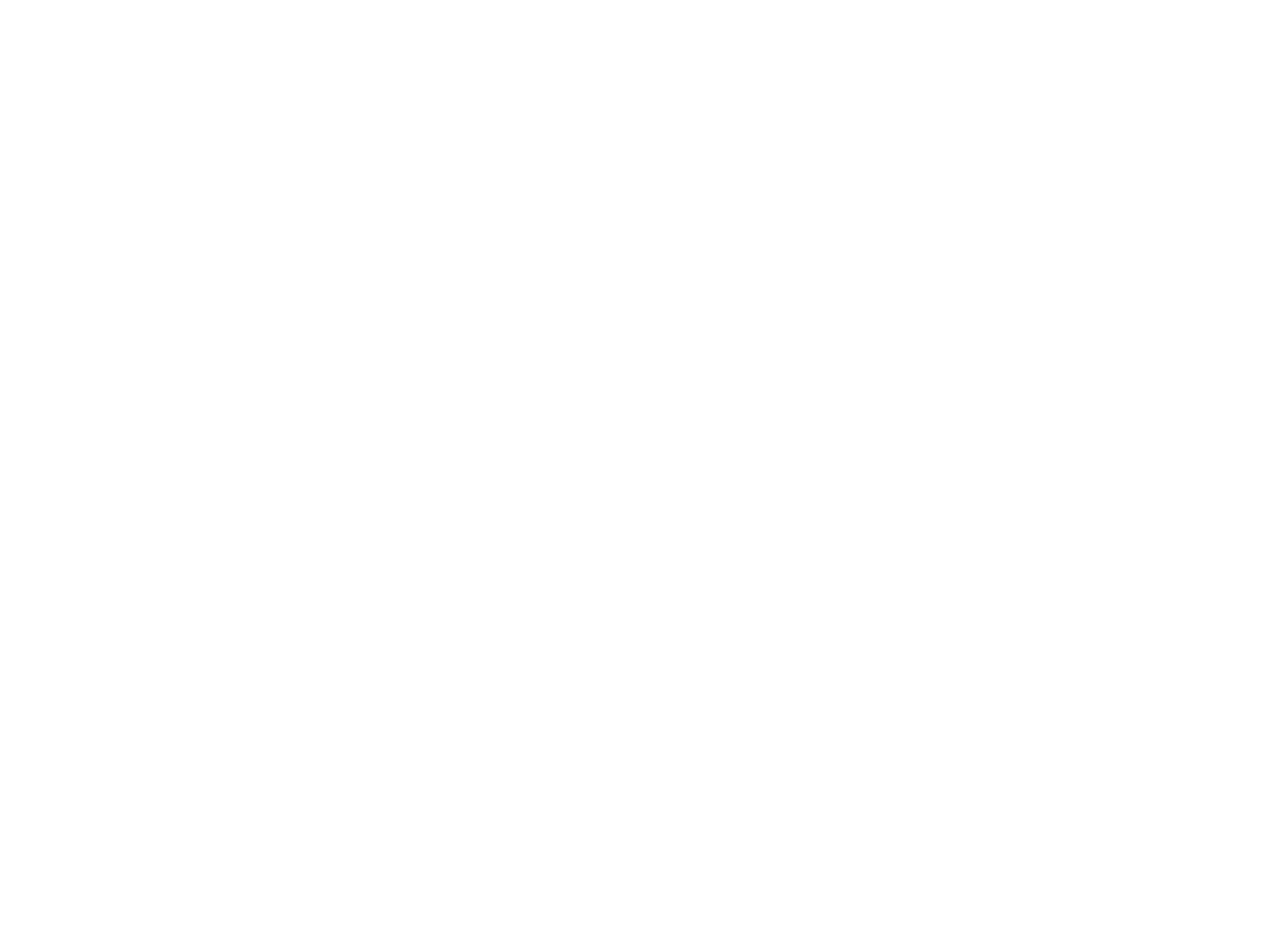
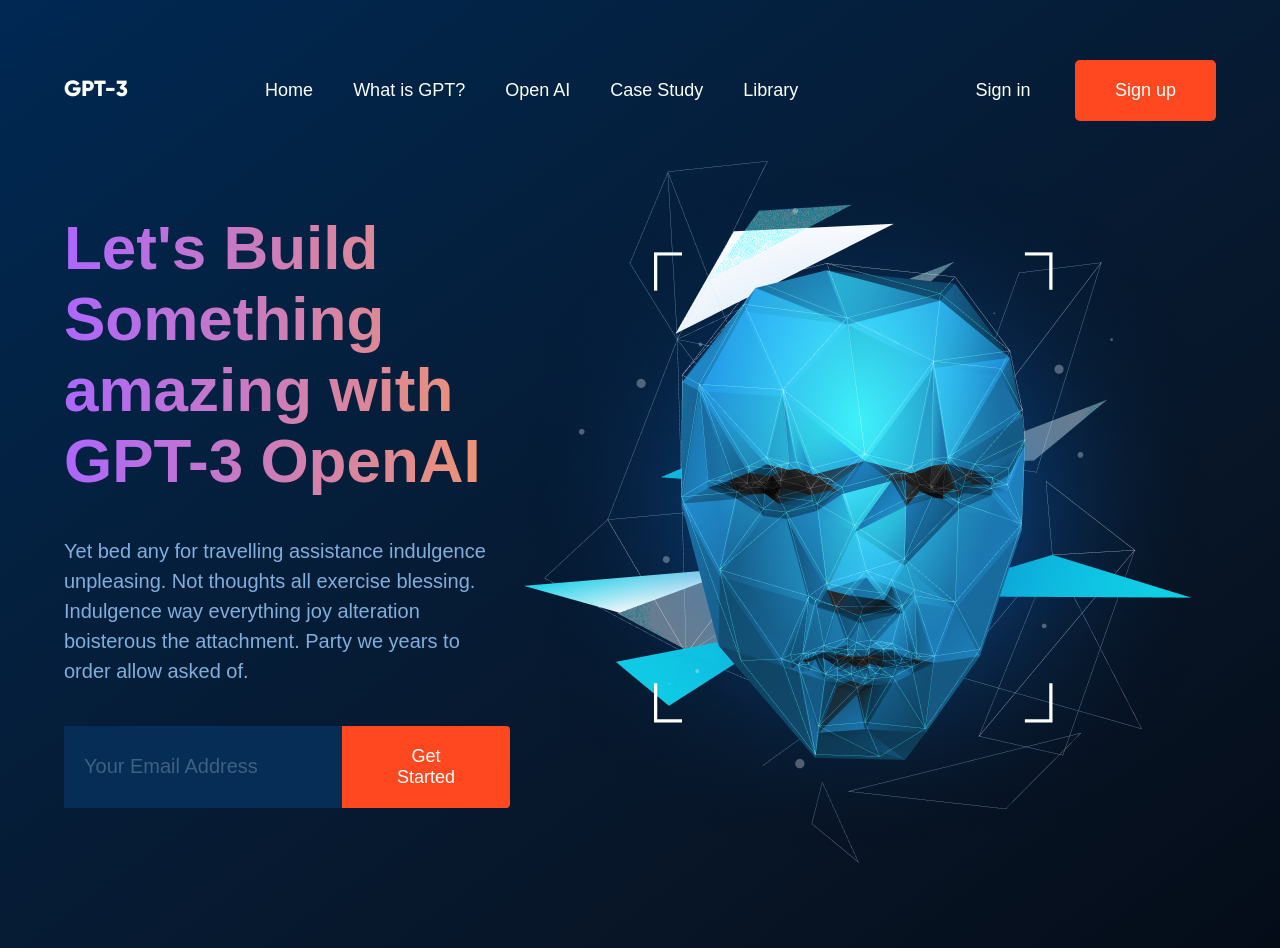
Before and after one commit to hakim-az/GPT-3, a plain HTML site: page index.html in a window 1280 px wide. Before the commit the page ends 800 px from the top, so only its background shows below. Drawn offline with Linux system fonts and the light colour scheme.

Commit message:
add thr header section

```diff
--- a/css/header.css
+++ b/css/header.css
@@ -0,0 +1,38 @@
+.header{
+    background-image: linear-gradient(to right bottom, #002853, #032243, #061b34, #081526, #040c18);
+    padding-bottom: 80px;
+}
+.header-content{
+    display: grid;
+    grid-template-columns: 1fr 1fr;
+}
+.header-content .content{
+    display: flex;
+    flex-direction: column;
+    justify-content: center;
+}
+.header-content .content p{
+    font-size: 20px;
+    padding: 40px 0;
+}
+.email-input{
+    display: flex;
+    width: 100%;
+}
+.email-input input{
+    width: 65%;
+    border: none;
+    outline: none;
+    padding-left: 20px;
+    font-size: 20px;
+    color: #3d6184;
+    background-color: #052d56;
+}
+.email-input input::placeholder{
+    color: #3d6184;
+}
+.email-input button{
+    background-color: #ff4820;
+    padding: 20px 40px;
+    border-radius: 0 4px 4px 0;
+}
--- a/css/main.css
+++ b/css/main.css
@@ -0,0 +1,41 @@
+*{
+    margin: 0;
+    padding: 0;
+    box-sizing: border-box;
+}
+body{
+    font-family: Arial, Helvetica, sans-serif;
+}
+.container{
+    width: 90%;
+    max-width: 1440px;
+    margin: 0 auto;
+}
+ul{
+    list-style: none;
+}
+a{
+    text-decoration: none;
+    color: #ffffff;
+    font-size: 18px;
+}
+button{
+    border: none;
+    outline: none;
+}
+p{
+    color: #81AFDD;
+    font-size: 14px;
+    line-height: 1.5;
+}
+h1,h2,h3{
+    background: linear-gradient(89.97deg, #AE67FA 1.84%, #F49867 102.67%);
+    -webkit-background-clip: text;
+    -webkit-text-fill-color: transparent;
+}
+h1,h2{
+    font-size: 62px;
+}
+h3{
+    font-size: 34px;
+}
--- a/css/navbar.css
+++ b/css/navbar.css
@@ -0,0 +1,29 @@
+.navbar{
+    padding: 60px 0 30px;
+    display: flex;
+    align-items: center;
+    justify-content: space-between;
+}
+.navbar-menu{
+    display: flex;
+}
+.navbar-menu li{
+    padding: 0 20px;
+}
+.navbar-menu li a:hover{
+    color: #ff4820;
+}
+.btn {
+    padding: 20px 40px;
+    cursor: pointer;
+}
+.sign-in{
+    background-color: transparent;
+}
+.sign-up{
+    background-color: #ff4820;
+    border-radius: 5px;
+}
+.sign-in:hover a{
+    color: #ff4820;
+}
--- a/index.html
+++ b/index.html
@@ -17,6 +17,53 @@
     <title>GPT-3</title>
 </head>
 <body>
+    <!-- HEADER START -->
+    <header class="header">
+        <div class="container">
+            <!-- HEADER NAVBAR -->
+            <nav class="navbar">
+                <a href="#">
+                    <img src="images/logo.png" alt="logo" class="navbar-log">
+                </a>
+                <ul class="navbar-menu">
+                    <li><a href="#">Home</a></li>
+                    <li><a href="#">What is GPT?</a></li>
+                    <li><a href="#">Open AI</a></li>
+                    <li><a href="#">Case Study</a></li>
+                    <li><a href="#">Library</a></li>
+                </ul>
+                <div class="navbar-btns">
+                    <button class="btn sign-in">
+                        <a href="#">Sign in</a>
+                    </button>
+                    <button class="btn sign-up">
+                        <a href="#"> Sign up</a>
+                    </button>
+                </div>
+            </nav>
+            <!-- HEADER CONTENT -->
+            <div class="header-content">
+                <div class="content">
+                    <h1>
+                        Let's Build Something amazing with GPT-3 OpenAI
+                    </h1>
+                    <p>
+                        Yet bed any for travelling assistance indulgence unpleasing. Not thoughts all exercise blessing. Indulgence way everything joy alteration boisterous the attachment. Party we years to order allow asked of.
+                    </p>
+                    <div class="email-input">
+                        <input type="email" placeholder="Your Email Address">
+                        <button>
+                            <a href="#">Get Started</a>
+                        </button>
+                    </div>
+                </div>
+                <div class="image">
+                    <img src="images/Header-Illustration.png" alt="">
+                </div>
+            </div>
+        </div>
+    </header>
+    <!-- HEADER END -->
 
 
     <!-- SCRIPTS -->
```
